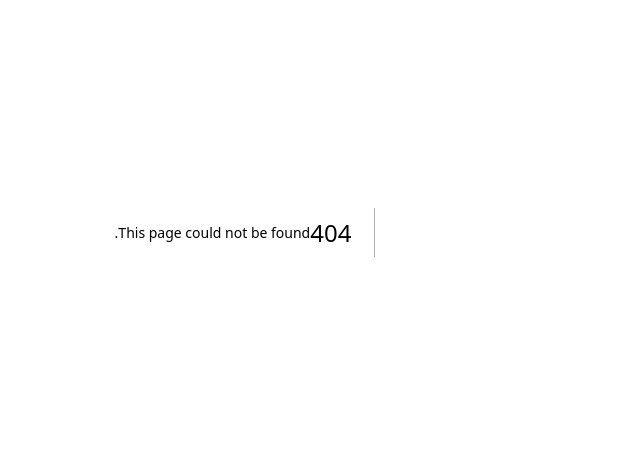
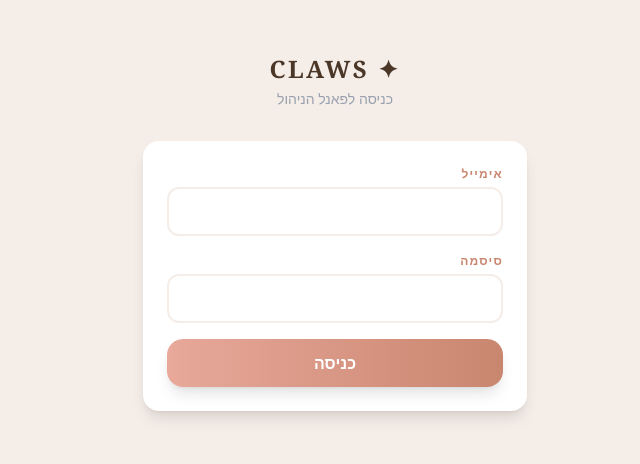
Before and after one commit to AlonRubin19/claws, a Next.js app: page /admin/login in a window 1280 px wide. Before the commit this address had no page. Shown: the part 168-632 px from the top of the page, without its empty margins (427-1067 px from the left). Built offline with nearby package versions, Linux system fonts and the light colour scheme.

Commit message:
feat: add admin login page

```diff
--- /dev/null
+++ b/src/app/admin/login/page.tsx
@@ -0,0 +1,72 @@
+'use client'
+
+import { useState } from 'react'
+import { useRouter } from 'next/navigation'
+import { createClient } from '@/lib/supabase/client'
+
+export default function LoginPage() {
+  const router = useRouter()
+  const [email, setEmail] = useState('')
+  const [password, setPassword] = useState('')
+  const [error, setError] = useState<string | null>(null)
+  const [loading, setLoading] = useState(false)
+
+  async function handleSubmit(e: React.FormEvent) {
+    e.preventDefault()
+    setLoading(true)
+    setError(null)
+    const supabase = createClient()
+    const { error: authError } = await supabase.auth.signInWithPassword({ email, password })
+    if (authError) {
+      setError('אימייל או סיסמה שגויים')
+    } else {
+      router.push('/admin')
+      router.refresh()
+    }
+    setLoading(false)
+  }
+
+  return (
+    <div className="min-h-screen bg-sand flex items-center justify-center p-6">
+      <div className="w-full max-w-sm">
+        <div className="text-center mb-8">
+          <h1 className="text-2xl font-serif font-bold text-espresso tracking-widest">✦ CLAWS</h1>
+          <p className="text-sm text-gray-400 mt-1">כניסה לפאנל הניהול</p>
+        </div>
+
+        <form onSubmit={handleSubmit} className="bg-white rounded-2xl shadow-lg p-6 space-y-4">
+          <div>
+            <label className="label-style">אימייל</label>
+            <input
+              type="email"
+              value={email}
+              onChange={e => setEmail(e.target.value)}
+              className="input-style"
+              dir="ltr"
+              required
+            />
+          </div>
+          <div>
+            <label className="label-style">סיסמה</label>
+            <input
+              type="password"
+              value={password}
+              onChange={e => setPassword(e.target.value)}
+              className="input-style"
+              dir="ltr"
+              required
+            />
+          </div>
+          {error && <p className="text-red-500 text-sm text-center">{error}</p>}
+          <button
+            type="submit"
+            disabled={loading}
+            className="w-full rounded-2xl bg-gradient-to-l from-terracotta to-rose py-3 text-white font-semibold shadow-lg disabled:opacity-50"
+          >
+            {loading ? 'נכנסת...' : 'כניסה'}
+          </button>
+        </form>
+      </div>
+    </div>
+  )
+}
```
